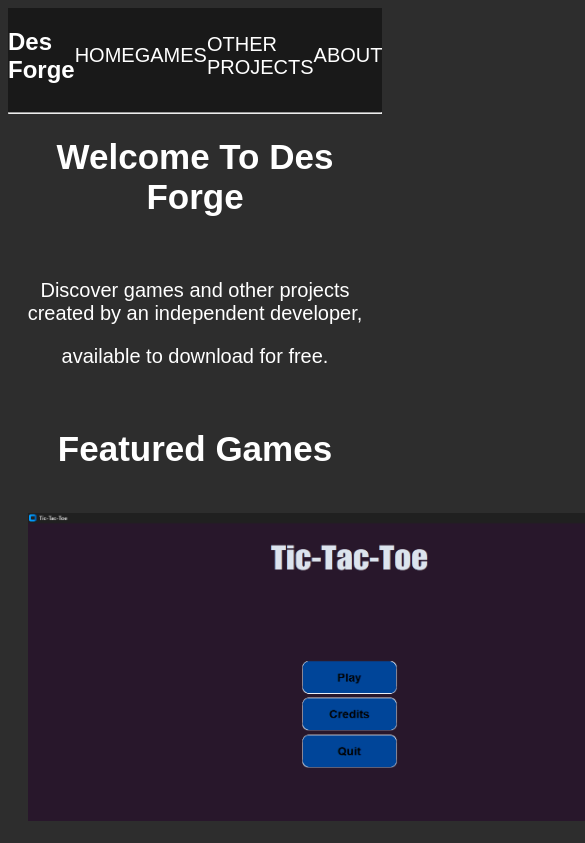
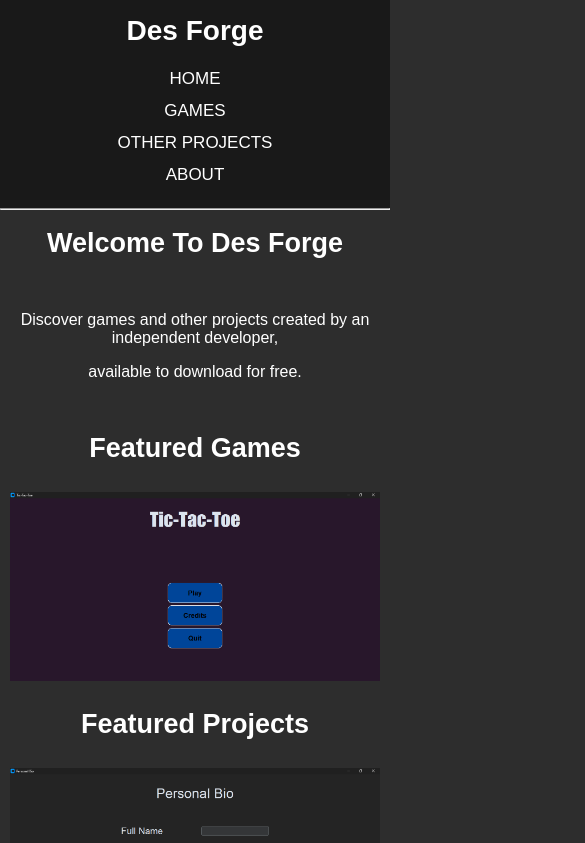
Before and after one commit to NDesB/Des-Forge, a website: page index.html in a window 390 px wide. Shown: the top 843 px of the page, 585 px wide, since content can reach past the window. Drawn offline with Linux system fonts and the light colour scheme.

Commit message:
Add files via upload

```diff
--- a/style.css
+++ b/style.css
@@ -8,6 +8,8 @@ body {
     font-family: Arial, sans-serif;
     color: white;
     background-color: #2d2d2d;
+    margin: 0;
+    width: 100%;
 }
 
 header {
@@ -48,6 +50,8 @@ p {
     display: block;
     margin: auto;
     padding: 20px;
+    max-width: 100%;
+    height: auto;
 }
 
 /* Games & Other Projects Tab */
@@ -55,6 +59,7 @@ p {
 .files {
     display: flex;
     gap: 20px;
+    flex-wrap: wrap;
 }
 
 .filebox {
@@ -94,6 +99,8 @@ p {
     display: block;
     margin: auto;
     padding: 20px;
+    max-width: 100%;
+    height: auto;
 }
 
 .downloadlink {
@@ -104,3 +111,47 @@ p {
 }
 
 /* About Tab */
+
+/* Mobile */
+
+@media (max-width: 600px) {
+
+    .navbar {
+        flex-direction: column;
+        gap: 12px;
+        padding: 15px;
+    }
+
+    .navbar h1 {
+        margin: 0 0 10px 0;
+        font-size: 28px;
+    }
+
+    .navbar a {
+        font-size: 17px;
+    }
+
+    .title {
+        font-size: 27px;
+    }
+
+    p {
+        font-size: 16px;
+        padding: 0 15px;
+    }
+
+    .homepageimg {
+        width: 100%;
+        padding: 10px;
+    }
+
+    .screenshots {
+        width: 100%;
+        padding: 10px;
+    }
+
+    .files {
+        justify-content: center;
+    }
+
+}
```
